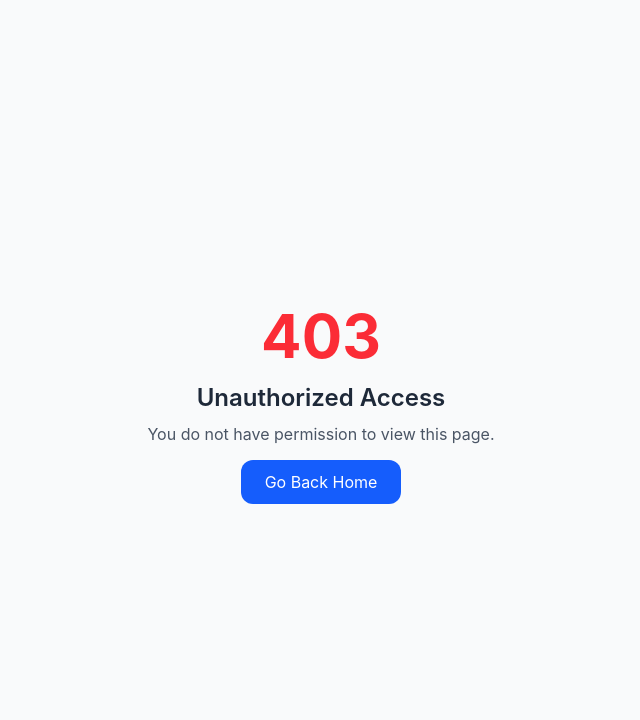
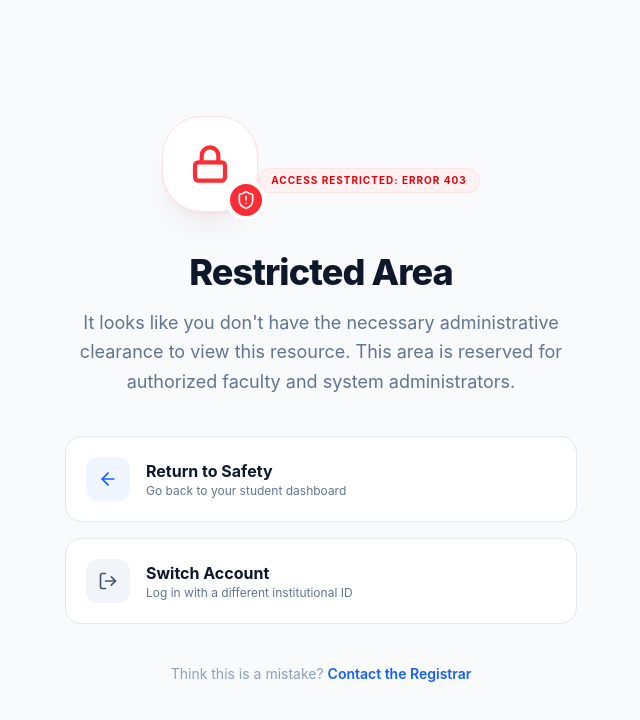
Before and after one commit to RRThrsh/evaluation-frontend, a React (Vite) app: page /401 in a window 1280 px wide. Shown: the top 720 px of the page, without its empty margins (319-959 px from the left). Built offline with nearby package versions, Linux system fonts and the light colour scheme.

Commit message:
FIX: unauthorized

```diff
--- a/src/pages/error/Unauthorized.jsx
+++ b/src/pages/error/Unauthorized.jsx
@@ -1,26 +1,83 @@
 import React from "react";
+import { Link, useNavigate } from "react-router-dom";
+import { ShieldAlert, Lock, ArrowLeft, LogOut } from "lucide-react";
 
 const Unauthorized = () => {
+    const navigate = useNavigate();
+
     return (
-        <div className="min-h-screen flex items-center justify-center bg-gray-50 px-6">
-            <div className="text-center max-w-md">
-                <h1 className="text-6xl font-bold text-red-500 mb-4">403</h1>
+        <div className="min-h-screen flex flex-col bg-slate-50 font-sans antialiased selection:bg-blue-100">
 
-                <h2 className="text-2xl font-semibold text-gray-800 mb-2">
-                    Unauthorized Access
-                </h2>
+            <main className="flex-grow flex items-center justify-center px-6 py-12 lg:py-20">
+                <div className="max-w-lg w-full text-center">
 
-                <p className="text-gray-600 mb-6">
-                    You do not have permission to view this page.
-                </p>
+                    {/* Icon Imagery */}
+                    <div className="relative mb-10 inline-block">
+                        <div className="absolute inset-0 bg-red-100 rounded-[2.5rem] rotate-6 opacity-50"></div>
+                        <div className="relative w-24 h-24 bg-white border border-red-100 rounded-[2.5rem] flex items-center justify-center text-red-500 shadow-xl shadow-red-900/5">
+                            <Lock size={40} strokeWidth={2.5} />
+                        </div>
+                        <div className="absolute -bottom-2 -right-2 w-10 h-10 bg-red-500 text-white rounded-full border-4 border-white flex items-center justify-center">
+                            <ShieldAlert size={20} />
+                        </div>
+                    </div>
 
-                <a
-                    href="/"
-                    className="px-6 py-3 bg-blue-600 text-white rounded-xl hover:bg-blue-700 transition"
-                >
-                    Go Back Home
-                </a>
-            </div>
+                    {/* Badge */}
+                    <div className="inline-flex items-center gap-2 px-3 py-1 mb-6 rounded-full bg-red-50 border border-red-100">
+                        <span className="text-[10px] font-bold uppercase tracking-widest text-red-600">
+                            Access Restricted: Error 403
+                        </span>
+                    </div>
+
+                    <h1 className="text-3xl lg:text-4xl font-extrabold text-slate-900 mb-4 tracking-tight">
+                        Restricted Area
+                    </h1>
+
+                    <p className="text-slate-500 text-lg mb-10 leading-relaxed">
+                        It looks like you don't have the necessary administrative
+                        clearance to view this resource. This area is reserved for
+                        authorized faculty and system administrators.
+                    </p>
+
+                    {/* Action Cards */}
+                    <div className="grid gap-4 mb-10">
+                        <Link
+                            to="/"
+                            className="group flex items-center justify-between p-5 bg-white border border-slate-200 rounded-2xl hover:border-blue-300 hover:shadow-md transition-all text-left"
+                        >
+                            <div className="flex items-center gap-4">
+                                <div className="p-3 bg-blue-50 text-blue-600 rounded-xl group-hover:bg-blue-600 group-hover:text-white transition-colors">
+                                    <ArrowLeft size={20} />
+                                </div>
+                                <div>
+                                    <p className="font-bold text-slate-900">Return to Safety</p>
+                                    <p className="text-xs text-slate-500">Go back to your student dashboard</p>
+                                </div>
+                            </div>
+                        </Link>
+
+                        <button
+                            onClick={() => {/* Logic for logout/switch */}}
+                            className="group flex items-center justify-between p-5 bg-white border border-slate-200 rounded-2xl hover:border-slate-300 hover:shadow-md transition-all text-left"
+                        >
+                            <div className="flex items-center gap-4">
+                                <div className="p-3 bg-slate-100 text-slate-600 rounded-xl group-hover:bg-slate-800 group-hover:text-white transition-colors">
+                                    <LogOut size={20} />
+                                </div>
+                                <div>
+                                    <p className="font-bold text-slate-900">Switch Account</p>
+                                    <p className="text-xs text-slate-500">Log in with a different institutional ID</p>
+                                </div>
+                            </div>
+                        </button>
+                    </div>
+
+                    {/* Footer Contact */}
+                    <p className="text-sm text-slate-400">
+                        Think this is a mistake? <Link to="/contact" className="text-blue-600 font-semibold hover:underline">Contact the Registrar</Link>
+                    </p>
+                </div>
+            </main>
         </div>
     );
 };
```
